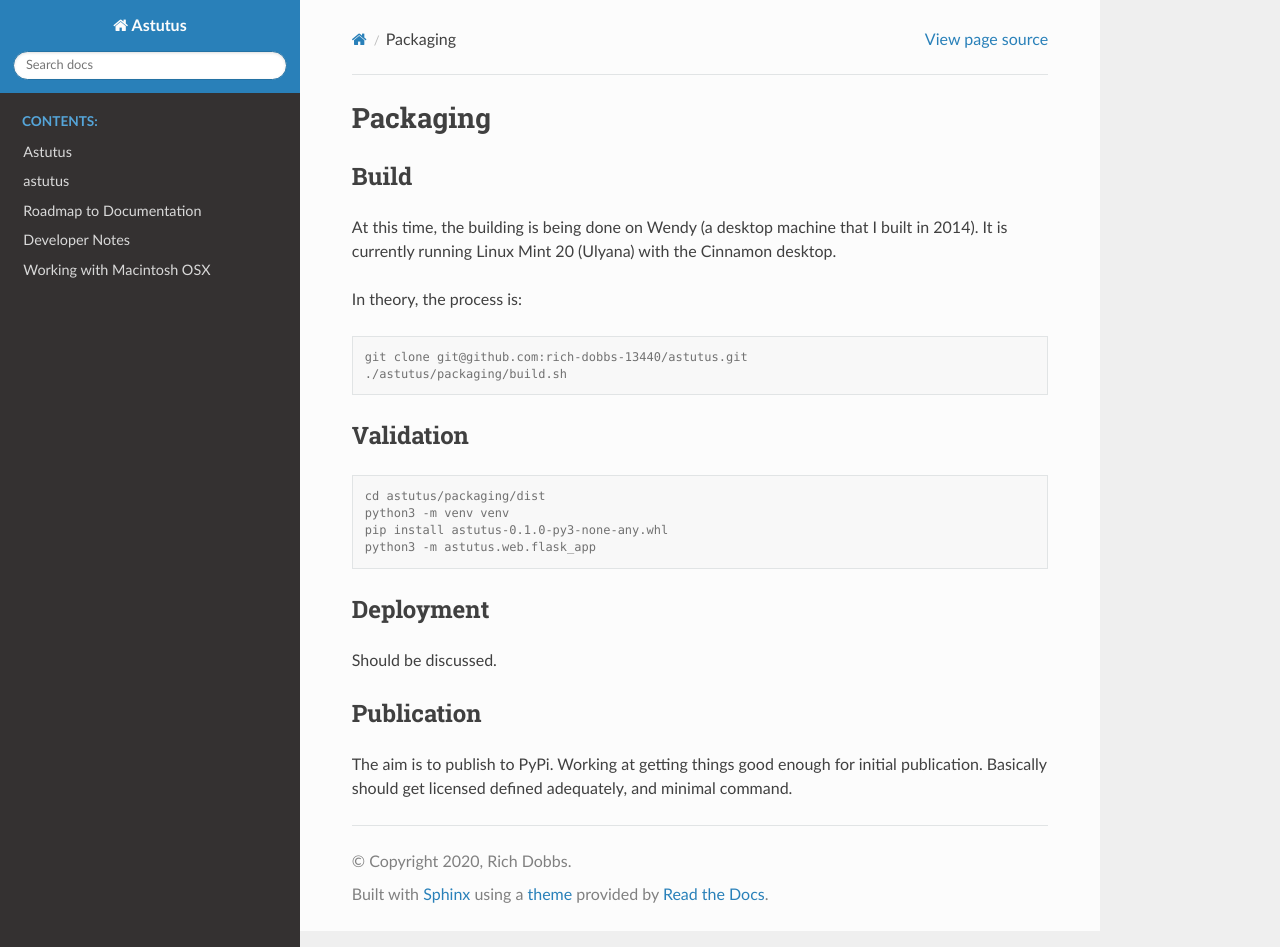
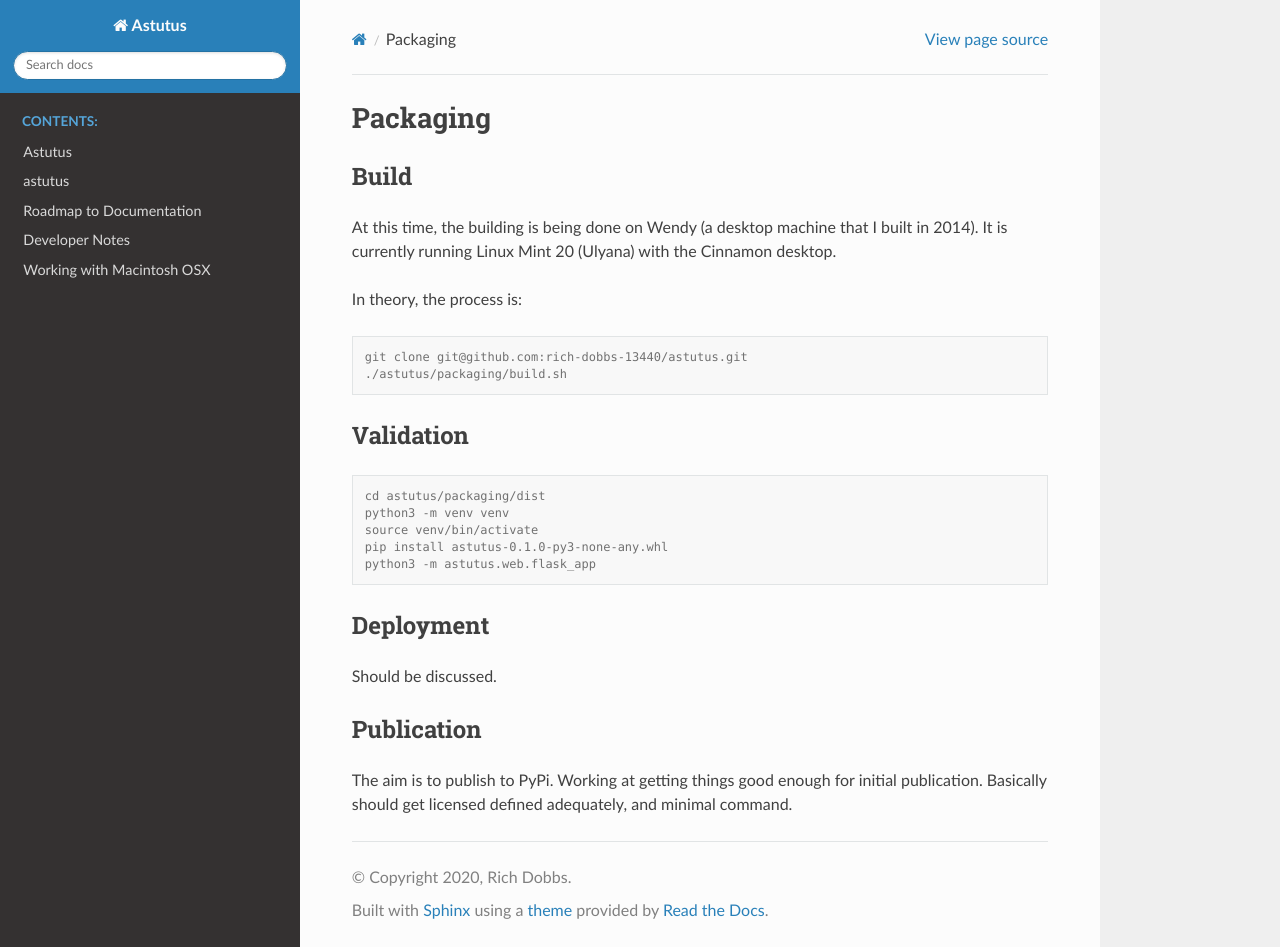
Before and after one commit to rich-dobbs-13440/astutus, a Sphinx documentation site: the page built from docs/source/packaging.rst, in a window 1280 px wide and 947 px high. Built offline with Sphinx 7.4.7 and the Read the Docs theme 2.0.0, drawn with Linux system fonts in a browser that asks for light colours.

Commit message:
Working at getting flask_app to run

```diff
--- a/docs/source/packaging.rst
+++ b/docs/source/packaging.rst
@@ -23,6 +23,7 @@ Validation
 
     cd astutus/packaging/dist
     python3 -m venv venv
+    source venv/bin/activate
     pip install astutus-0.1.0-py3-none-any.whl
     python3 -m astutus.web.flask_app
 
```
Also changed, not shown: 1 other file.
